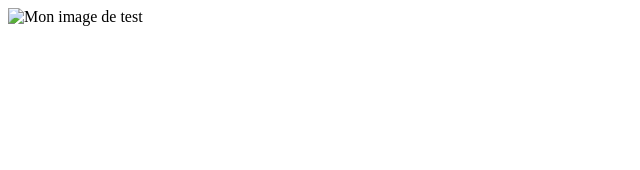
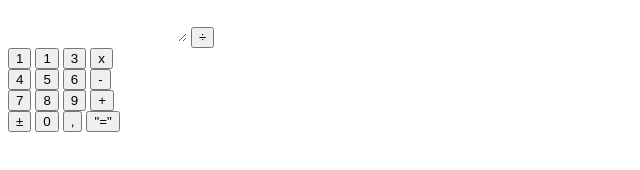
Before and after one commit to noahferal/Calculatrice, a plain HTML site: page index.html in a window 1280 px wide. Shown: the whole page, without its empty margins (0-640 px from the left). Drawn offline with Linux system fonts and the light colour scheme.

Commit message:
css & debut js

```diff
--- a/index.html
+++ b/index.html
@@ -10,6 +10,35 @@
 
   </head>
   <body>
-    <img src="" alt="Mon image de test" />
+
+    <div class="ligne1">
+        <textarea id="entree"></textarea>
+        <button id="division"> ÷</button>
+    </div>
+    <div class="ligne2">
+        <button id="1">1</button>
+        <button id="2">1</button>
+        <button id="3">3</button>
+        <button id="multiplication"> x</button>
+    </div>
+    <div class="ligne3">
+        <button id="4">4</button>
+        <button id="5">5</button>
+        <button id="6">6</button>
+        <button id="soustraction"> -</button>
+    </div>
+    <div class="ligne4">
+        <button id="7">7</button>
+        <button id="8">8</button>
+        <button id="9">9</button>
+        <button id="somme"> +</button>
+    </div>
+    <div class="ligne5">
+        <button id="-">±</button>
+        <button id="0">0</button>
+        <button id=",">,</button>
+        <button id="resultat"> "="</button>
+    </div>
+
   </body>
 </html>
--- a/style/styles.css
+++ b/style/styles.css
@@ -0,0 +1,17 @@
+.div{
+   display : flex;
+}
+
+#entree {
+    border : 20px;
+    color :darkseagreen;
+    flex : 2;
+}
+
+#button {
+    border : 3 px;
+    width: ; 100 ;
+    color :
+    flex=1;
+
+}
```
Also changed, not shown: script/scripts.js (+9 -0 lines).
